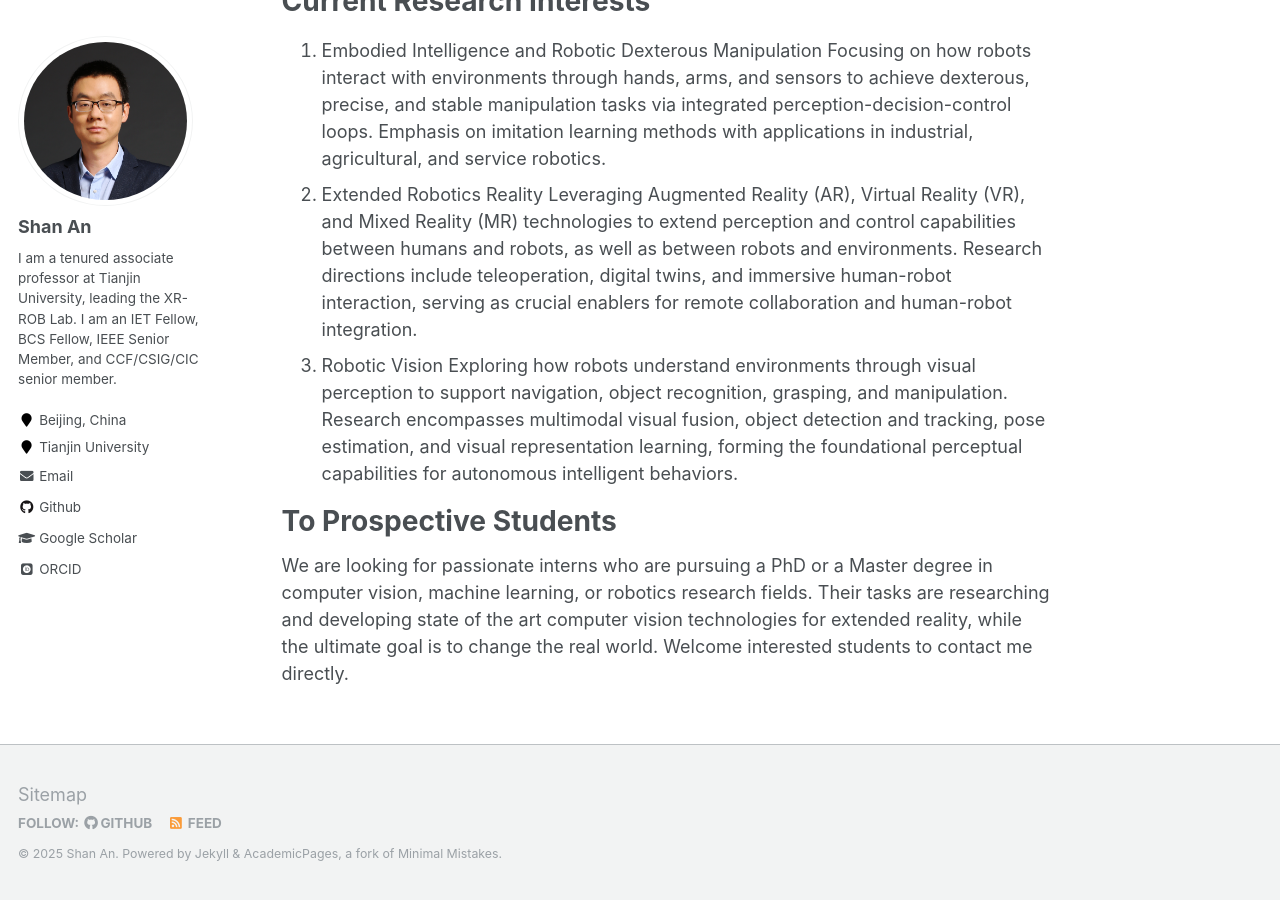
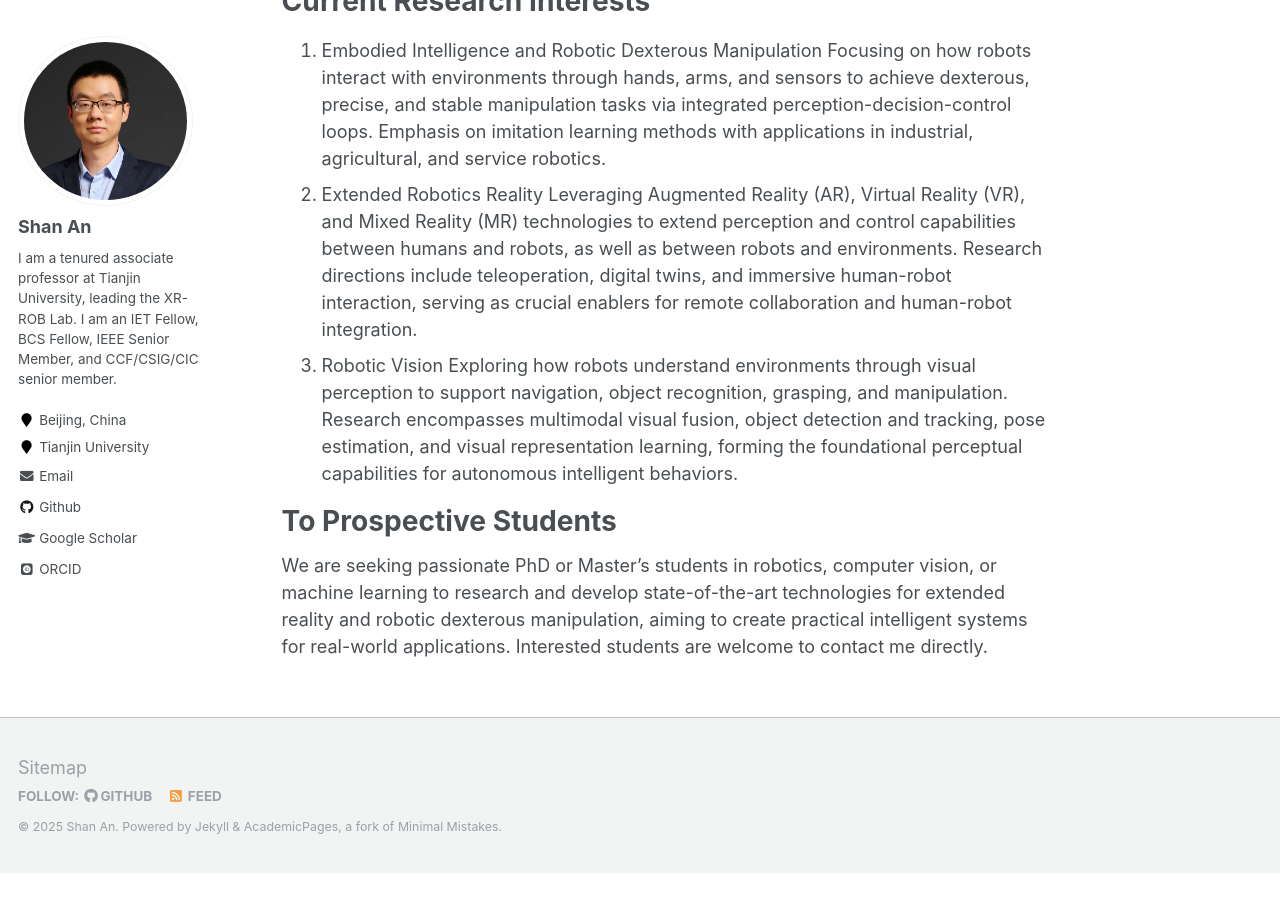
Before and after one commit to anshan-XR-ROB/anshan-XR-ROB.github.io, a Jekyll site: the page built from _pages/about.md, in a window 1280 px wide and 900 px high, scrolled down 524 px. Built offline with Jekyll 4.4.1, drawn with Linux system fonts in a browser that asks for light colours; some web fonts are replaced; after the commit the page ends 1397 px from its top, so only the background shows below that.

Commit message:
Update about.md

```diff
--- a/_pages/about.md
+++ b/_pages/about.md
@@ -21,4 +21,4 @@ Exploring how robots understand environments through visual perception to suppor
 
 To Prospective Students
 ======
-We are looking for passionate interns who are pursuing a PhD or a Master degree in computer vision, machine learning, or robotics research fields. Their tasks are researching and developing state of the art computer vision technologies for extended reality, while the ultimate goal is to change the real world. Welcome interested students to contact me directly.
+We are seeking passionate PhD or Master's students in robotics, computer vision, or machine learning to research and develop state-of-the-art technologies for extended reality and robotic dexterous manipulation, aiming to create practical intelligent systems for real-world applications. Interested students are welcome to contact me directly.
```
